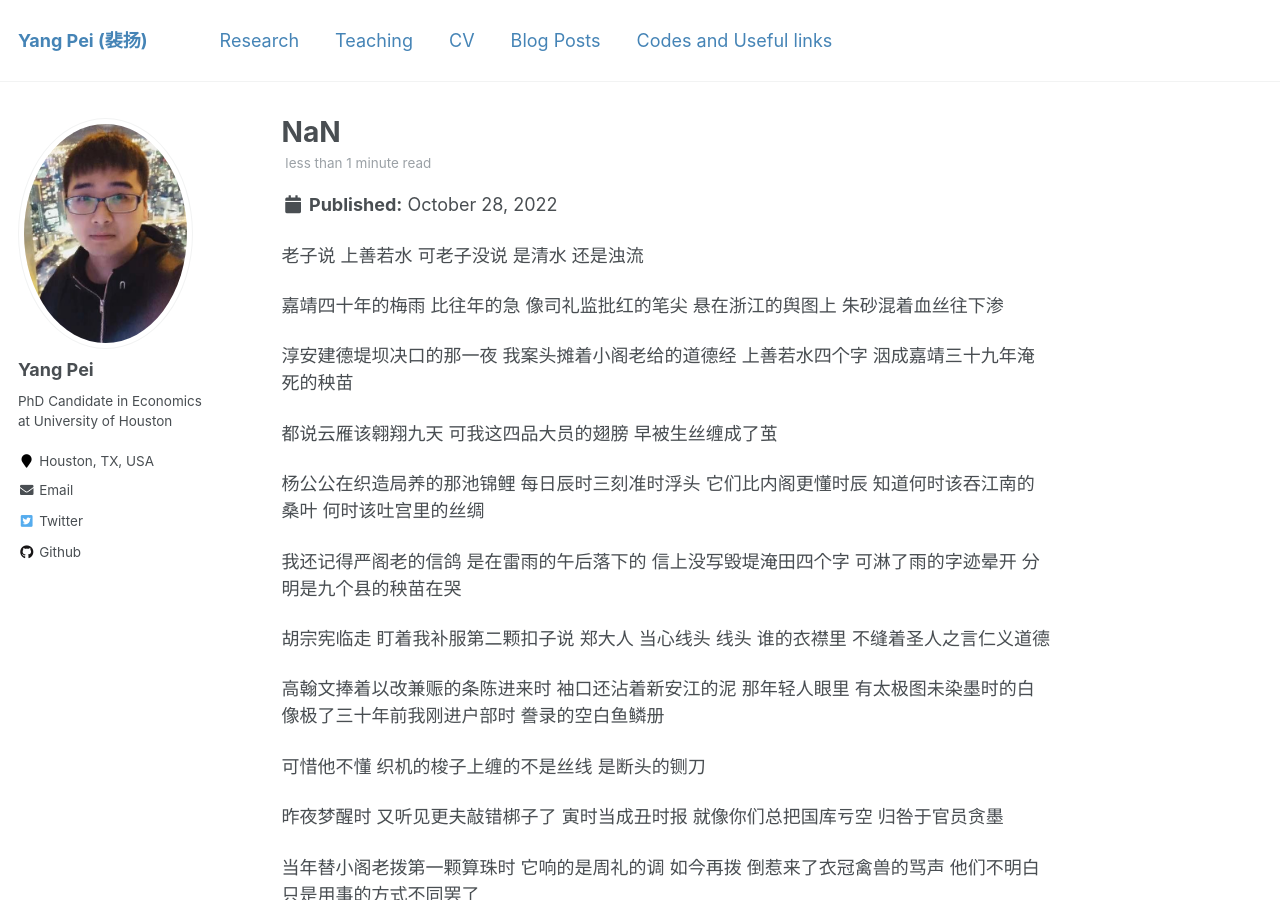
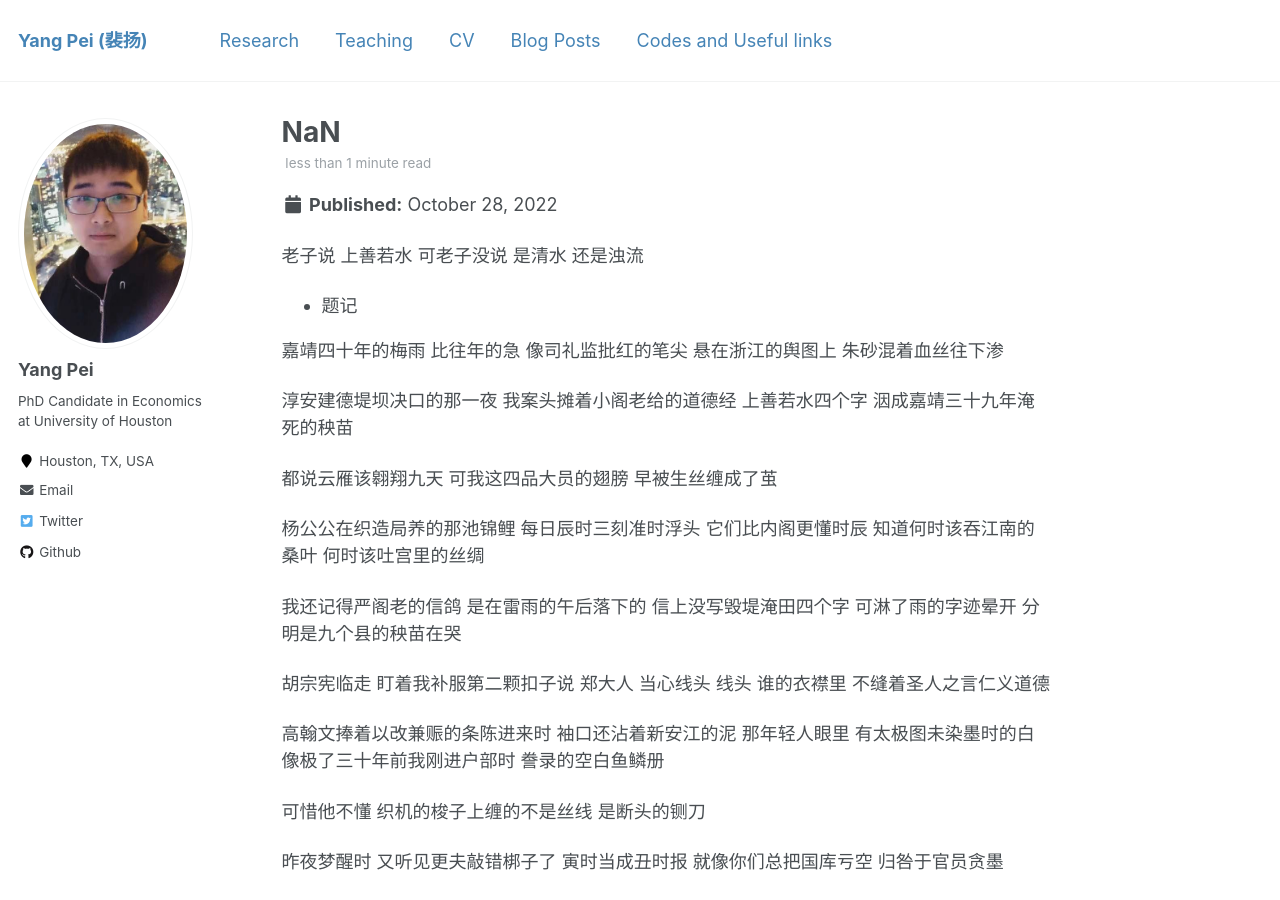
Before and after one commit to ypei1/ypei1.github.io, a Jekyll site: the page built from _posts/2022-10-18-test-1.md, in a window 1280 px wide and 900 px high. Built offline with Jekyll 4.4.1, drawn with Linux system fonts in a browser that asks for light colours; comment, search, counter and statistics services are not loaded.

Commit message:
Update 2022-10-18-test-1.md

```diff
--- a/_posts/2022-10-18-test-1.md
+++ b/_posts/2022-10-18-test-1.md
@@ -8,10 +8,10 @@
 ---
 
 
- 老子说
-上善若水
+老子说 上善若水
 可老子没说
 是清水 还是浊流
+- 题记
 
 嘉靖四十年的梅雨 比往年的急
 像司礼监批红的笔尖
```
